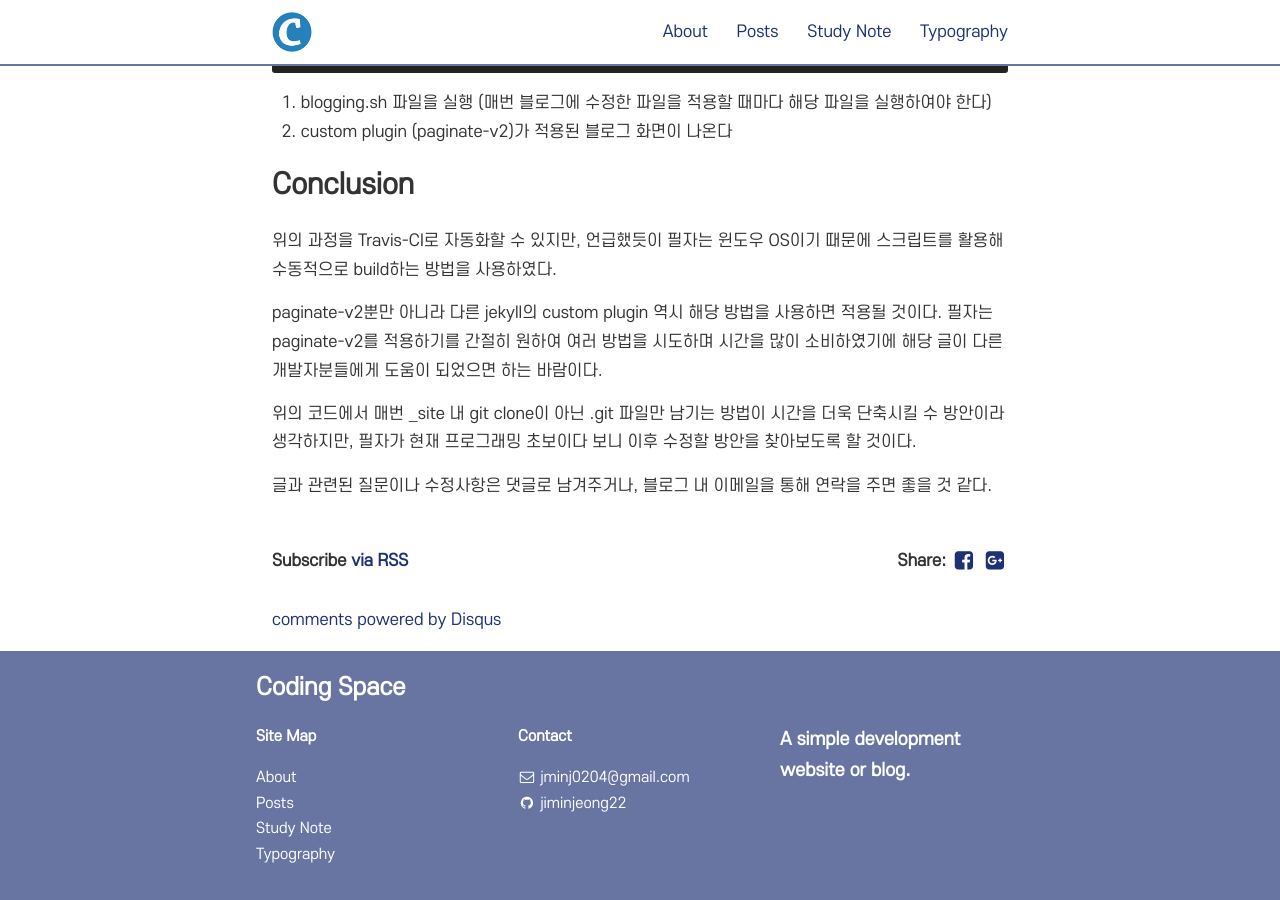
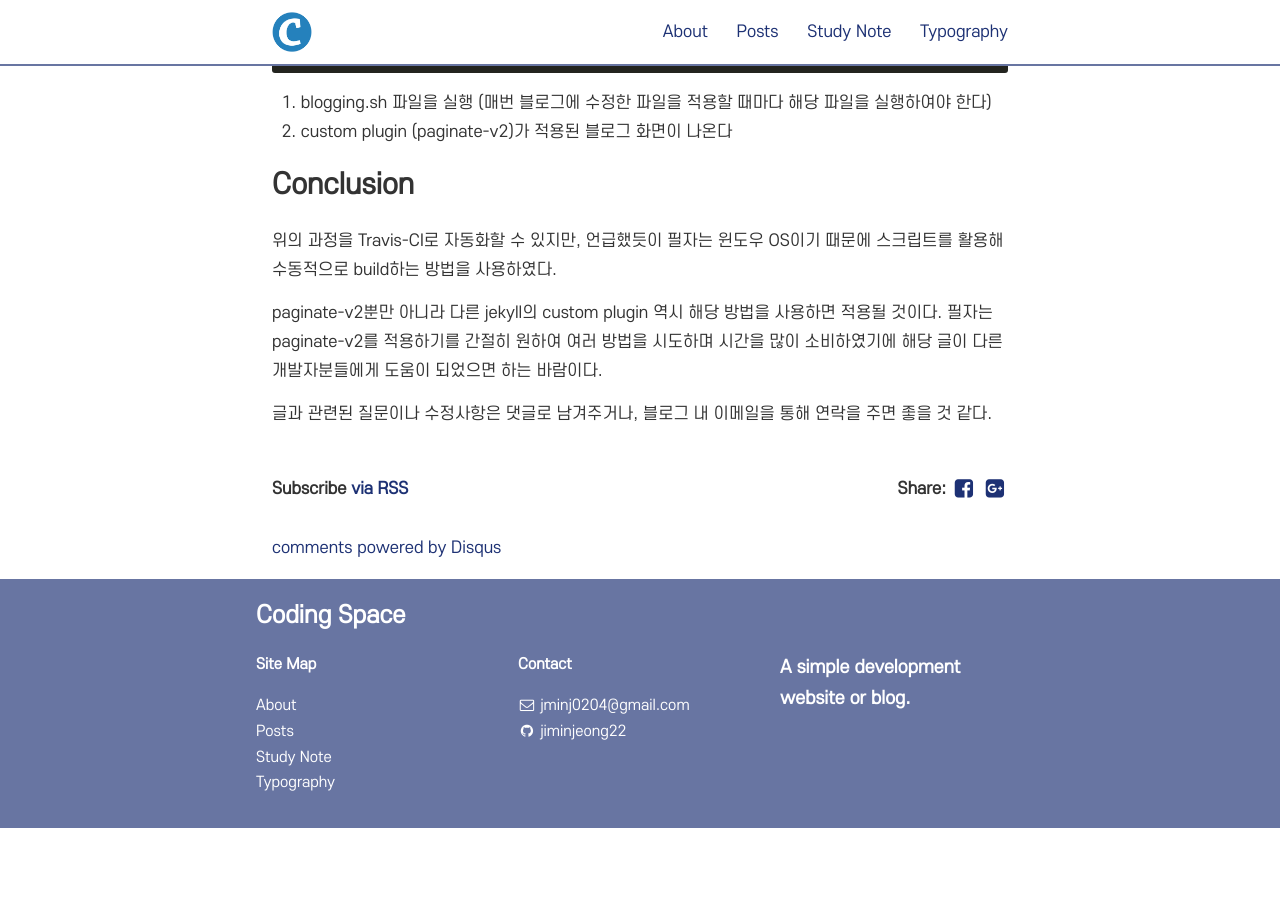
Before and after one commit to jminj0204/blog-posts, a Jekyll site: the page built from _posts/2020-02-13-jekyll-custom-plugin.md, in a window 1280 px wide and 900 px high, scrolled down 1785 px. Built offline with Jekyll 4.4.1, drawn with Linux system fonts in a browser that asks for light colours; nearby versions of some CDN libraries; comment, search, counter and statistics services are not loaded; after the commit the page ends 2613 px from its top, so only the background shows below that.

Commit message:
2020-02-14_00-37-55

```diff
--- a/_posts/2020-02-13-jekyll-custom-plugin.md
+++ b/_posts/2020-02-13-jekyll-custom-plugin.md
@@ -65,6 +65,4 @@ git push
 
 paginate-v2뿐만 아니라 다른 jekyll의 custom plugin 역시 해당 방법을 사용하면 적용될 것이다. 필자는 paginate-v2를 적용하기를 간절히 원하여 여러 방법을 시도하며 시간을 많이 소비하였기에 해당 글이 다른 개발자분들에게 도움이 되었으면 하는 바람이다.
 
-위의 코드에서 매번 _site 내 git clone이 아닌 .git 파일만 남기는 방법이 시간을 더욱 단축시킬 수 방안이라 생각하지만, 필자가 현재 프로그래밍 초보이다 보니 이후 수정할 방안을 찾아보도록 할 것이다.
-
 글과 관련된 질문이나 수정사항은 댓글로 남겨주거나, 블로그 내 이메일을 통해 연락을 주면 좋을 것 같다.
```
